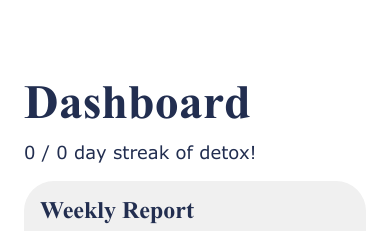
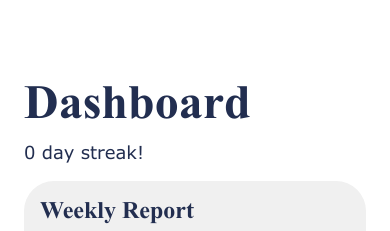
Before and after one commit to jzeller04/unplugged, a React Native app: screen /MainApp in a window 390 px wide. Shown: the top 231 px of the page. Built offline with nearby package versions, Linux system fonts and the light colour scheme.

Commit message:
Styled report body to fit rest of app

```diff
--- a/package.json
+++ b/package.json
@@ -10,7 +10,7 @@
     "web": "expo start --web",
     "lint": "expo lint",
     "test": "jest",
-    "openapp": "\"C:\\Users\\justi\\AppData\\Local\\Android\\Sdk\\platform-tools\\adb.exe\" reverse tcp:3000 tcp:3000 && expo start --android"
+    "openapp": "\"C:\\Users\\macie\\AppData\\Local\\Android\\Sdk\\platform-tools\\adb.exe\" reverse tcp:3000 tcp:3000 && expo start --android"
   },
   "dependencies": {
     "@aws-sdk/client-dynamodb": "^3.907.0",
--- a/src/client/screens/DashboardScreen.js
+++ b/src/client/screens/DashboardScreen.js
@@ -71,12 +71,10 @@ useEffect(() => {
 
 console.log("WeeklyStats state:", weeklyStats);
 
-
-
   return (
     <ScrollView style={styles.container} contentContainerStyle={{ justifyContent: 'flex-start' }}>
       <Text style={styles.title}>Dashboard</Text>
-      <Text style={styles.streak}>{streakCount} / {streakGoal} day streak of detox!</Text>
+      <Text style={styles.streak}>{streakCount} day streak!</Text>
 
       <View style={styles.reportContainer}>
         <Text style={styles.reportTitle}>Weekly Report</Text>
@@ -85,20 +83,18 @@ console.log("WeeklyStats state:", weeklyStats);
           <Text style={styles.reportBody}>No app activity yet</Text>
         ) : (
           weeklyStats.map(day => (
-      <View key={day.date} style={{ marginBottom: 10 }}>
-        <Text style={{ fontWeight: "bold" }}>{day.date}</Text>
+            <View key={day.date} style={styles.reportBody}>
+              <Text style={styles.reportBody}>{day.date}</Text>
 
               {Object.entries(day.apps).map(([app, count]) => (
                 <Text key={app} style={styles.reportBody}>
-            • {app}: {count}
+                  • {app}: Opened {count} times
                 </Text>
               ))}
             </View>
           ))
         )}
       </View>
-
-
 
       <View style={styles.challengesContainer}>
         <Text style={styles.challengesTitle}>Weekly Challenges</Text>
```
Lines whose indentation alone changed are shown as unchanged.
